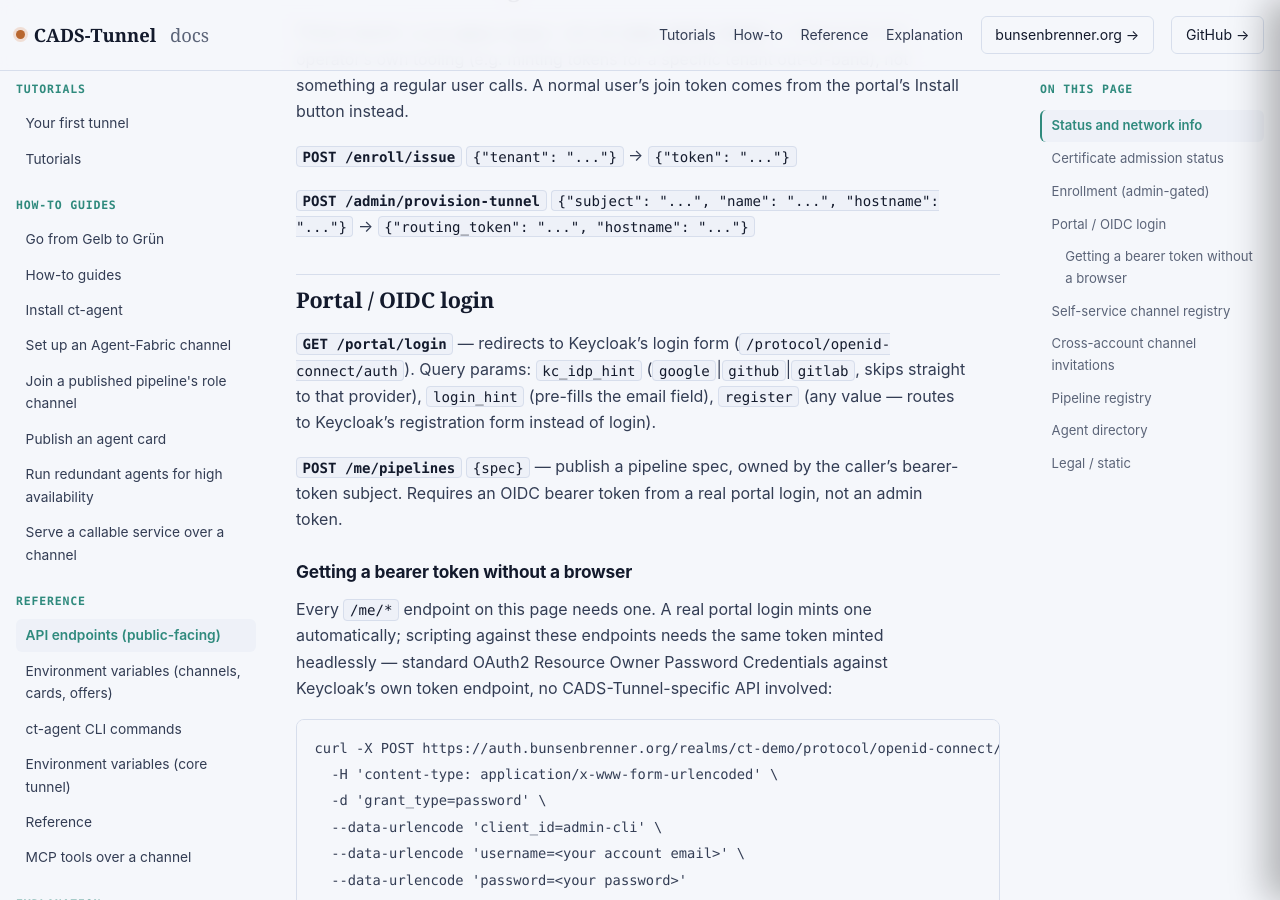
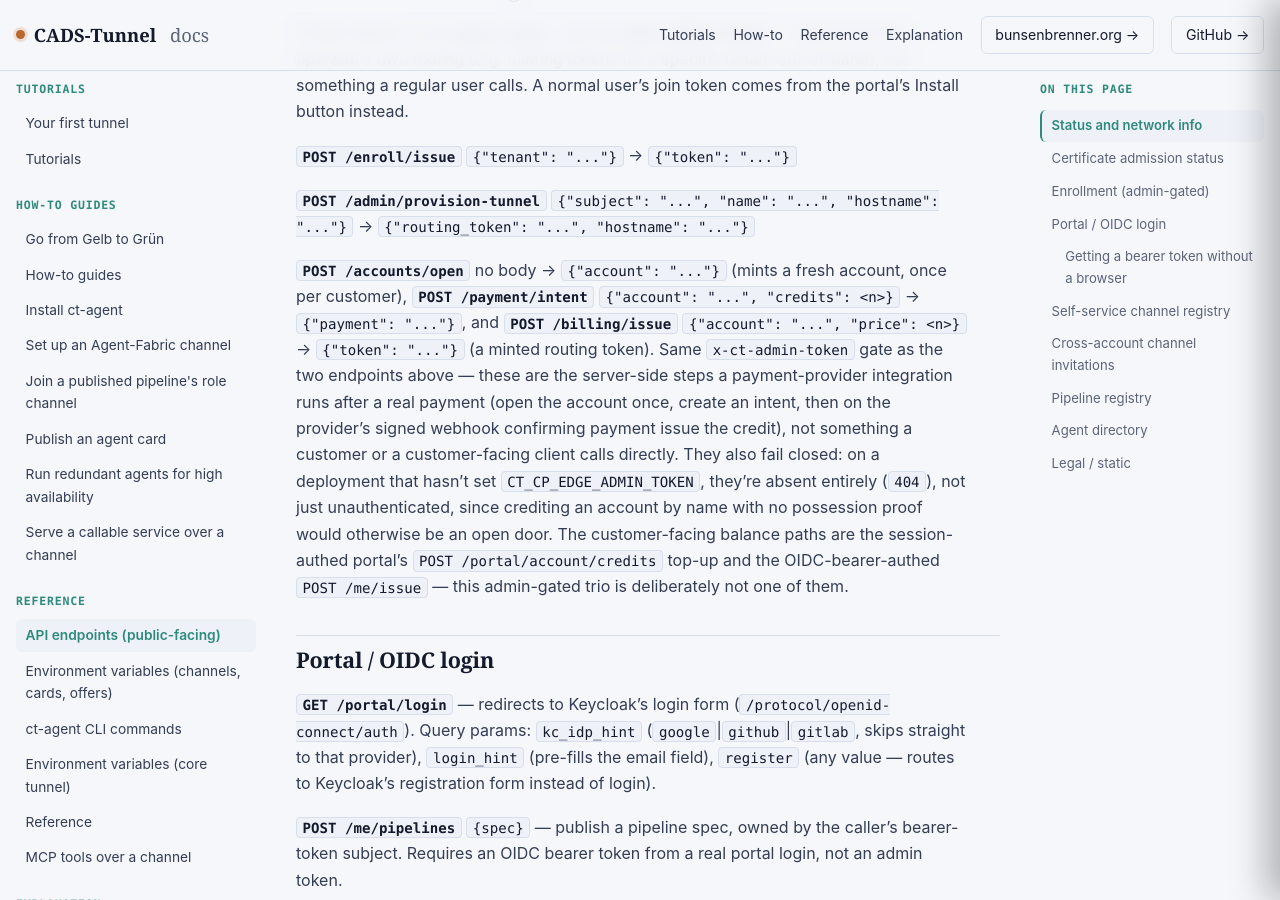
Before and after one commit to scimbe/CADS-Tunnel-docs, a Jekyll site: the page built from _reference/api-endpoints.md, in a window 1280 px wide and 900 px high, scrolled down 1623 px. Built offline with Jekyll 4.4.1, drawn with Linux system fonts in a browser that asks for light colours.

Commit message:
reference: document /accounts/open, /payment/intent, /billing/issue as admin-gated
These are real, live endpoints (verified via source: service.rs's #194
fail-closed CT_CP_EDGE_ADMIN_TOKEN gating; and empirically against production:
401 without the admin header, 404 for the never-mounted ungated stub router)
but were undocumented here. Found while auditing CADS-Tunnel's own
docs/payment/integration.md, which presented them as directly customer-callable
-- they're not; they're the backend integration surface a payment-provider
webhook flow runs server-side, same admin-token gate as /enroll/issue and
/admin/provision-tunnel. Grouped with those two rather than under a customer
section, and cross-referenced the real customer balance paths
(/portal/account/credits, /me/issue) so a reader doesn't mistake this trio for
something they can call directly.

```diff
--- a/_reference/api-endpoints.md
+++ b/_reference/api-endpoints.md
@@ -70,6 +70,19 @@ user's join token comes from the portal's Install button instead.
 
 **`POST /admin/provision-tunnel`** `{"subject": "...", "name": "...", "hostname": "..."}` →
 `{"routing_token": "...", "hostname": "..."}`
+
+**`POST /accounts/open`** no body → `{"account": "..."}` (mints a fresh account, once per customer),
+**`POST /payment/intent`** `{"account": "...", "credits": <n>}` → `{"payment": "..."}`, and
+**`POST /billing/issue`** `{"account": "...", "price": <n>}` → `{"token": "..."}` (a minted routing
+token). Same
+`x-ct-admin-token` gate as the two endpoints above — these are the server-side steps a payment-provider
+integration runs after a real payment (open the account once, create an intent, then on the provider's
+signed webhook confirming payment issue the credit), not something a customer or a customer-facing client
+calls directly. They also fail closed: on a deployment that hasn't set `CT_CP_EDGE_ADMIN_TOKEN`, they're
+absent entirely (`404`), not just unauthenticated, since crediting an account by name with no possession
+proof would otherwise be an open door. The customer-facing balance paths are the session-authed portal's
+`POST /portal/account/credits` top-up and the OIDC-bearer-authed `POST /me/issue` — this admin-gated trio
+is deliberately not one of them.
 
 ## Portal / OIDC login
 
```
